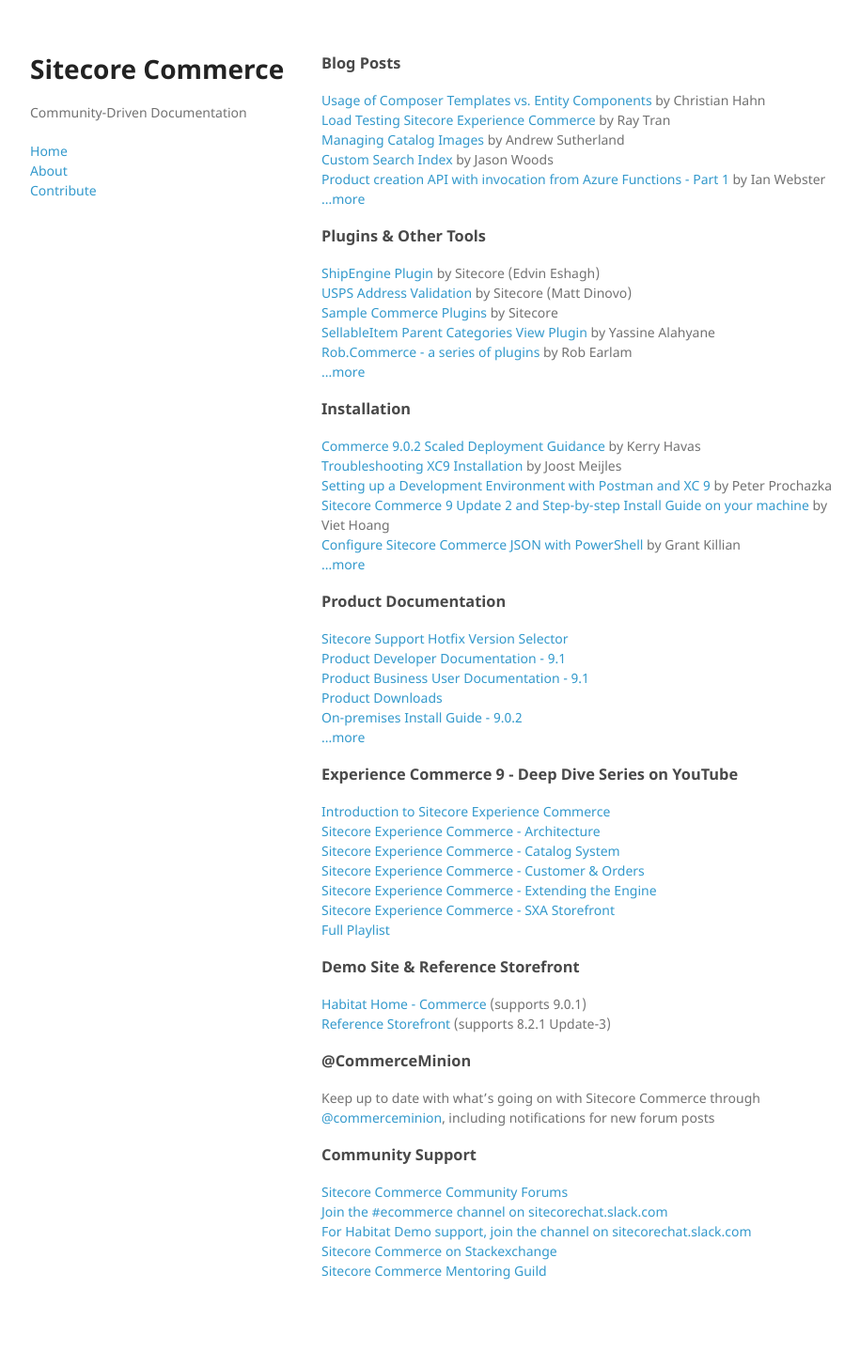
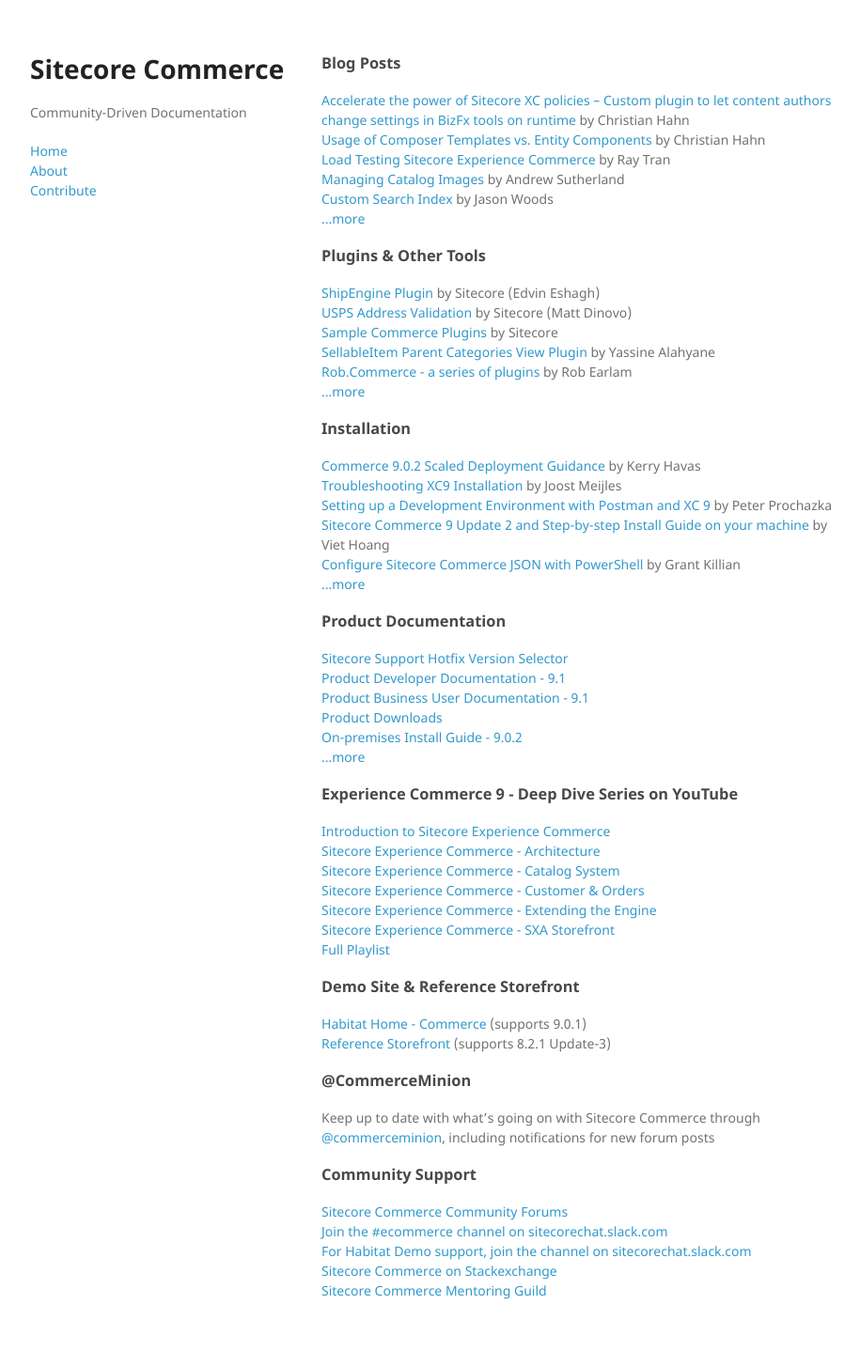
Before and after one commit to CommerceMinion/commerce-community-docs, a Jekyll site: the page built from index.md, in a window 1280 px wide. Shown: the whole page at 94% size, without its empty margins (26-941 px from the left). Built offline with Jekyll 4.4.1, drawn with Linux system fonts in a browser that asks for light colours; before the commit the page ends 1433 px from its top, so only the background shows below that.

Commit message:
Added Accelerate the power of Sitecore XC policies – Custom plugin to let content authors change settings in BizFx tools on runtime

```diff
--- a/_data/blogs.yml
+++ b/_data/blogs.yml
@@ -1,3 +1,9 @@
+- title: Accelerate the power of Sitecore XC policies – Custom plugin to let content authors change settings in BizFx tools on runtime
+  link: https://hachweb.wordpress.com/2020/03/18/accelerate-the-power-of-sitecore-xc-policies-custom-plugin-to-let-content-authors-change-settings-in-bizfx-tools-on-runtime/
+  author: Christian Hahn
+  submitted-by: Erwin Werkman
+  submitted-on: 03-21-2020
+
 - title: Usage of Composer Templates vs. Entity Components
   link: https://hachweb.wordpress.com/2019/09/08/sitecore-xc-usage-of-composer-templates-vs-entity-components/
   author: Christian Hahn
```
